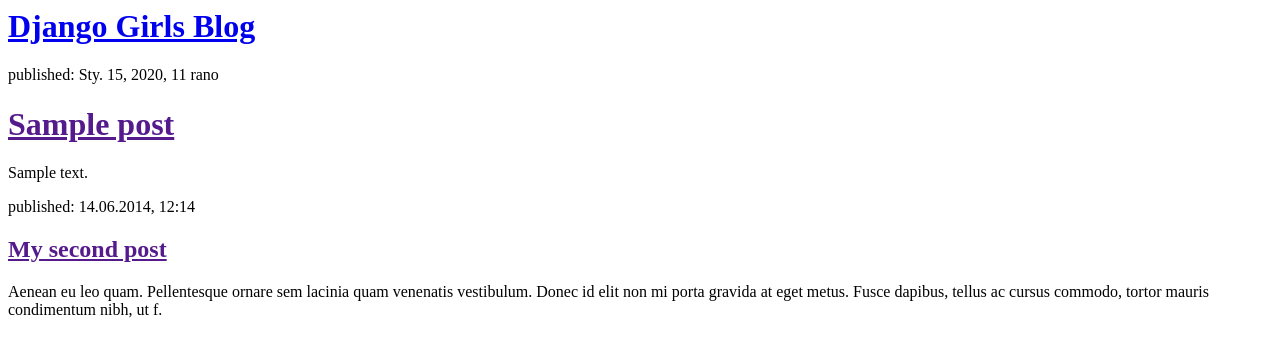
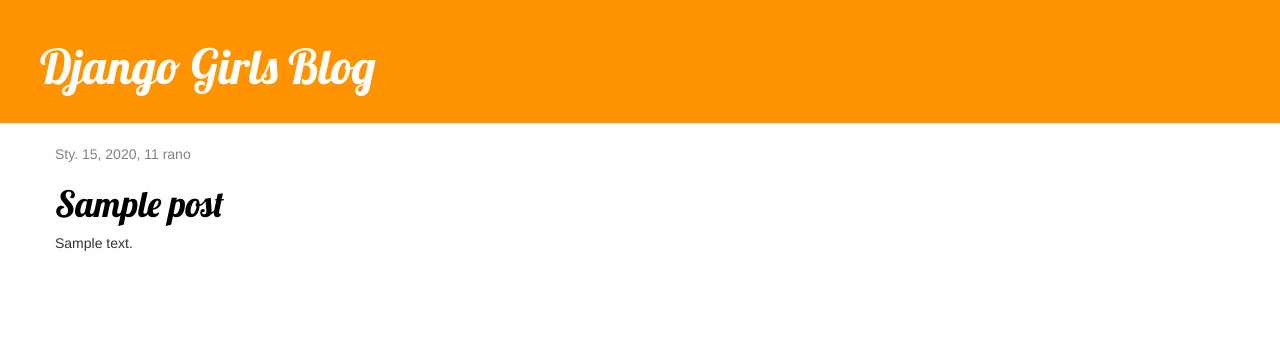
Before and after one commit to 4mdevM/my-first-blog, a Django app: template blog/templates/blog/post_list.html in a window 1280 px wide. Shown: the top 357 px of the page. Run offline with Django 3.2, Linux system fonts and the light colour scheme; the template is opened without the code that fills it: values that come from a table or form of the project are taken from there, others are empty; tables that the repository leaves empty hold one stand-in row (values such as "Sample post"); some libraries are stand-ins or nearby versions.

Commit message:
Added view and template for detailed blog post as well as CSS for the site.

```diff
--- /dev/null
+++ b/blog/static/css/blog.css
@@ -0,0 +1,46 @@
+.page-header {
+    background-color: #ff9400;
+    margin-top: 0;
+    padding: 20px 20px 20px 40px;
+}
+
+.page-header h1, .page-header h1 a, .page-header h1 a:visited, .page-header h1 a:active {
+    color: #ffffff;
+    font-size: 36pt;
+    text-decoration: none;
+}
+
+.content {
+    margin-left: 40px;
+}
+
+h1, h2, h3, h4 {
+    font-family: 'Lobster', cursive;
+}
+
+.date {
+    color: #828282;
+}
+
+.save {
+    float: right;
+}
+
+.post-form textarea, .post-form input {
+    width: 100%;
+}
+
+.top-menu, .top-menu:hover, .top-menu:visited {
+    color: #ffffff;
+    float: right;
+    font-size: 26pt;
+    margin-right: 20px;
+}
+
+.post {
+    margin-bottom: 70px;
+}
+
+.post h1 a, .post h1 a:visited {
+    color: #000000;
+}
--- /dev/null
+++ b/blog/templates/blog/base.html
@@ -0,0 +1,23 @@
+{% load staticfiles %}
+<html>
+    <head>
+        <title>Django Girls blog</title>
+        <link rel="stylesheet" href="//maxcdn.bootstrapcdn.com/bootstrap/3.2.0/css/bootstrap.min.css">
+        <link rel="stylesheet" href="//maxcdn.bootstrapcdn.com/bootstrap/3.2.0/css/bootstrap-theme.min.css">
+        <link href='//fonts.googleapis.com/css?family=Lobster&subset=latin,latin-ext' rel='stylesheet' type='text/css'>
+        <link rel="stylesheet" href="{% static 'css/blog.css' %}">
+    </head>
+    <body>
+        <div class="page-header">
+            <h1><a href="/">Django Girls Blog</a></h1>
+        </div>
+        <div class="content container">
+            <div class="row">
+                <div class="col-md-8">
+                {% block content %}
+                {% endblock %}
+                </div>
+            </div>
+        </div>
+    </body>
+</html>
--- a/blog/templates/blog/post_list.html
+++ b/blog/templates/blog/post_list.html
@@ -1,25 +1,13 @@
-<html>
-    <head>
-        <title>Django Girls blog</title>
-    </head>
-    <body>
+{% extends 'blog/base.html' %}
 
-        <div>
-            <h1><a href="/">Django Girls Blog</a></h1>
+{% block content %}
+    {% for post in posts %}
+        <div class="post">
+            <div class="date">
+                {{ post.published_date }}
+            </div>
+            <h1><a href="{% url 'post_detail' pk=post.pk %}">{{ post.title }}</a></h1>
+            <p>{{ post.text|linebreaksbr }}</p>
         </div>
-
-        {% for post in posts %}
-            <div>
-                <p>published: {{ post.published_date }}</p>
-                <h1><a href="">{{ post.title }}</a></h1>
-                <p>{{ post.text|linebreaksbr }}</p>
-            </div>
-        {% endfor %}
-
-        <div>
-            <p>published: 14.06.2014, 12:14</p>
-            <h2><a href="">My second post</a></h2>
-            <p>Aenean eu leo quam. Pellentesque ornare sem lacinia quam venenatis vestibulum. Donec id elit non mi porta gravida at eget metus. Fusce dapibus, tellus ac cursus commodo, tortor mauris condimentum nibh, ut f.</p>
-        </div>
-    </body>
-</html>
+    {% endfor %}
+{% endblock %}
--- a/blog/urls.py
+++ b/blog/urls.py
@@ -3,4 +3,5 @@
 
 urlpatterns = [
     url(r'^$', views.post_list, name='post_list'),
+    url(r'^post/(?P<pk>\d+)/$', views.post_detail, name='post_detail'),
 ]
--- a/blog/views.py
+++ b/blog/views.py
@@ -1,7 +1,13 @@
 from django.shortcuts import render
 from django.utils import timezone
 from .models import Post
+from django.shortcuts import render, get_object_or_404
 
 def post_list(request):
     posts = Post.objects.filter(published_date__lte=timezone.now()).order_by('published_date')
     return render(request, 'blog/post_list.html', {'posts': posts})
+
+
+def post_detail(request, pk):
+    post = get_object_or_404(Post, pk=pk)
+    return render(request, 'blog/post_detail.html', {'post': post})
--- a/mysite/urls.py
+++ b/mysite/urls.py
@@ -1,18 +1,3 @@
-"""mysite URL Configuration
-
-The `urlpatterns` list routes URLs to views. For more information please see:
-    https://docs.djangoproject.com/en/1.11/topics/http/urls/
-Examples:
-Function views
-    1. Add an import:  from my_app import views
-    2. Add a URL to urlpatterns:  url(r'^$', views.home, name='home')
-Class-based views
-    1. Add an import:  from other_app.views import Home
-    2. Add a URL to urlpatterns:  url(r'^$', Home.as_view(), name='home')
-Including another URLconf
-    1. Import the include() function: from django.conf.urls import url, include
-    2. Add a URL to urlpatterns:  url(r'^blog/', include('blog.urls'))
-"""
 from django.conf.urls import include
 from django.conf.urls import url
 from django.contrib import admin
```
Also changed, not shown: blog/templates/blog/post_detail.html (added, +13 -0 lines).
